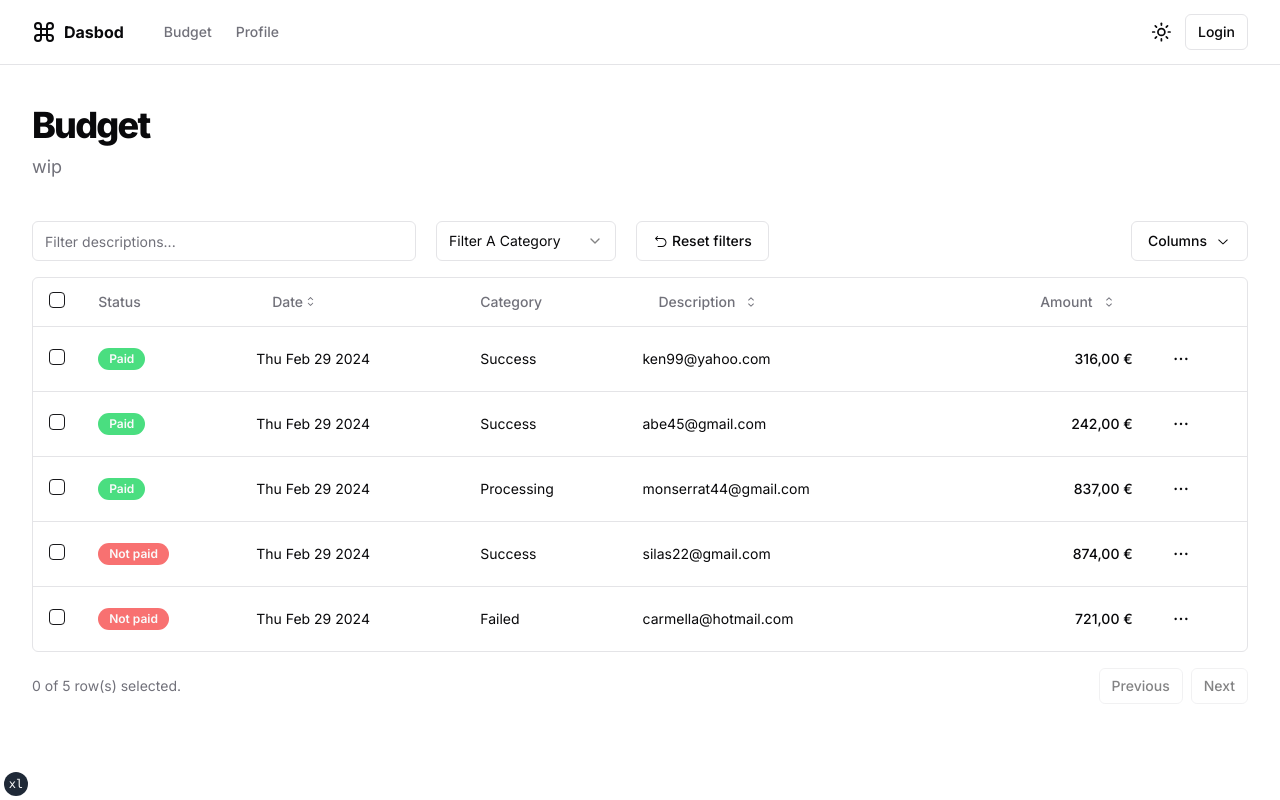
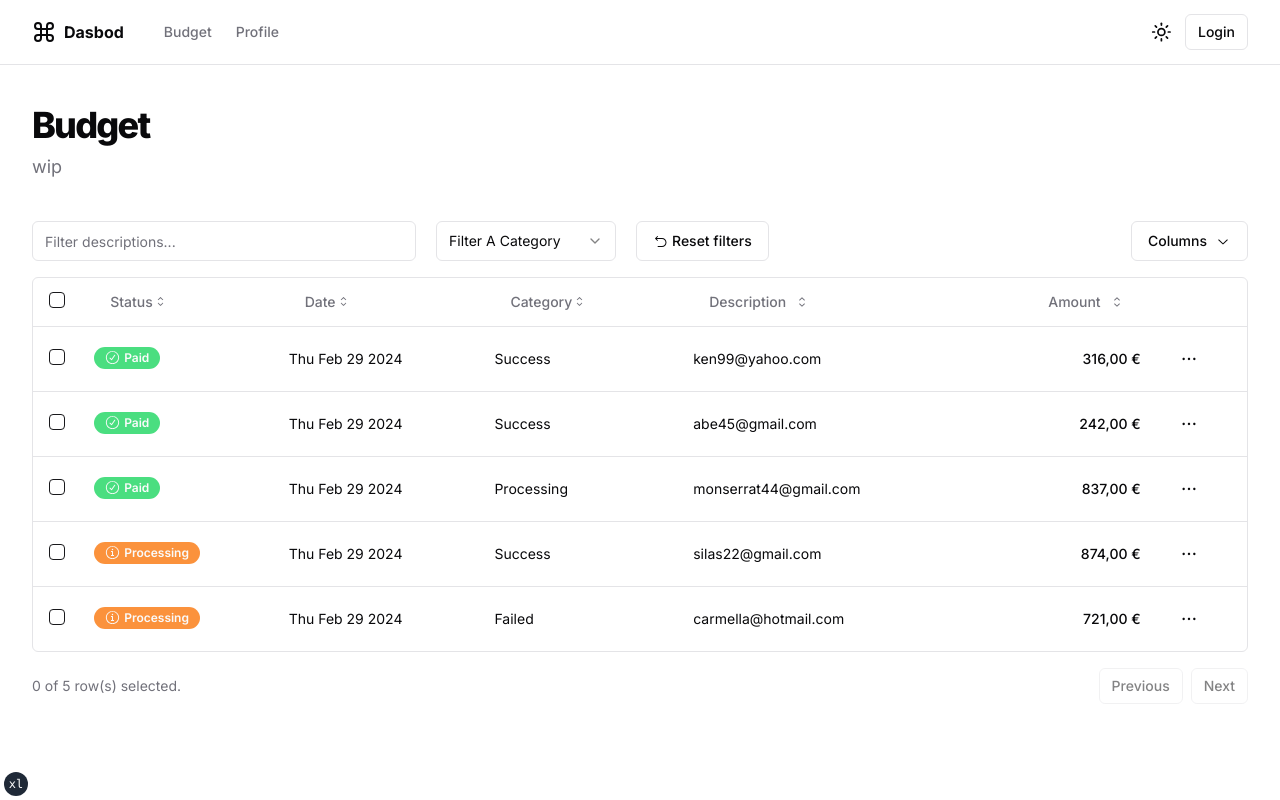
Before and after one commit to lilgallon/budgetin, a Next.js app in the folder dasbod-front-react/: page /budget in a window 1280 px wide. Built offline with nearby package versions, Linux system fonts and the light colour scheme.

Commit message:
front(budget): dynamic paid / unpaid button

```diff
--- a/dasbod-front-react/components/business/budget/transactions-table.tsx
+++ b/dasbod-front-react/components/business/budget/transactions-table.tsx
@@ -2,9 +2,9 @@
 
 import * as React from "react"
 import {
-  CaretSortIcon,
-  ChevronDownIcon,
-  DotsHorizontalIcon,
+  CaretSortIcon, CheckCircledIcon, CheckIcon,
+  ChevronDownIcon, Cross1Icon, CrossCircledIcon,
+  DotsHorizontalIcon, InfoCircledIcon,
   Pencil1Icon, ResetIcon,
   TrashIcon,
 } from "@radix-ui/react-icons"
@@ -63,7 +63,7 @@ export type Payment = {
 
 const categories = ["pending", "processing", "success", "failed"] as const
 export type Category = (typeof categories)[number]
-type Status = "paid" | "not-paid"
+type Status = "paid" | "processing"
 
 const data: Payment[] = [
   {
@@ -96,7 +96,7 @@ const data: Payment[] = [
     category: "success",
     description: "Silas22@gmail.com",
     date: new Date(),
-    status: "not-paid",
+    status: "processing",
   },
   {
     id: "bhqecj4p",
@@ -104,7 +104,7 @@ const data: Payment[] = [
     category: "failed",
     description: "carmella@hotmail.com",
     date: new Date(),
-    status: "not-paid",
+    status: "processing",
   },
 ]
 
@@ -133,14 +133,24 @@ export const columns: ColumnDef<Payment>[] = [
   },
   {
     accessorKey: "status",
-    header: "Status",
+    header: ({ column }) => {
+      return (
+          <Button
+              variant="ghost"
+              onClick={() => column.toggleSorting(column.getIsSorted() === "asc")}
+          >
+            Status
+            <CaretSortIcon/>
+          </Button>
+      )
+    },
     cell: ({ row }) => {
       const status = row.getValue("status")
 
       if (status == "paid") {
-        return <Badge className="bg-green-400">Paid</Badge>
-      } else if (status == "not-paid") {
-        return <Badge className="bg-red-400">Not paid</Badge>
+        return <Badge className="bg-green-400"><CheckCircledIcon className="mr-1"></CheckCircledIcon> Paid</Badge>
+      } else if (status == "processing") {
+        return <Badge className="bg-orange-400"><InfoCircledIcon className="mr-1"></InfoCircledIcon> Processing</Badge>
       } else {
         return <Badge>Unknown</Badge>
       }
@@ -155,7 +165,7 @@ export const columns: ColumnDef<Payment>[] = [
           onClick={() => column.toggleSorting(column.getIsSorted() === "asc")}
         >
           Date
-          <CaretSortIcon className="" />
+          <CaretSortIcon/>
         </Button>
       )
     },
@@ -167,7 +177,17 @@ export const columns: ColumnDef<Payment>[] = [
   },
   {
     accessorKey: "category",
-    header: "Category",
+    header: ({ column }) => {
+      return (
+          <Button
+              variant="ghost"
+              onClick={() => column.toggleSorting(column.getIsSorted() === "asc")}
+          >
+            Category
+            <CaretSortIcon/>
+          </Button>
+      )
+    },
     cell: ({ row }) => (
       <div className="capitalize">{row.getValue("category")}</div>
     ),
@@ -223,6 +243,16 @@ export const columns: ColumnDef<Payment>[] = [
     cell: ({ row }) => {
       const payment = row.original
 
+      let statusAction = <></>
+      switch (payment.status) {
+        case "paid":
+          statusAction = (<><InfoCircledIcon className="mr-1"></InfoCircledIcon> Processing</>);
+          break;
+        case "processing":
+          statusAction = (<><CheckCircledIcon className="mr-1"></CheckCircledIcon> Paid</>)
+          break;
+      }
+
       return (
         <DropdownMenu>
           <DropdownMenuTrigger asChild>
@@ -236,7 +266,7 @@ export const columns: ColumnDef<Payment>[] = [
             <DropdownMenuItem
               onClick={() => navigator.clipboard.writeText(payment.id)}
             >
-              Paid
+              {statusAction}
             </DropdownMenuItem>
             <DropdownMenuSeparator />
             <DropdownMenuItem>
```
